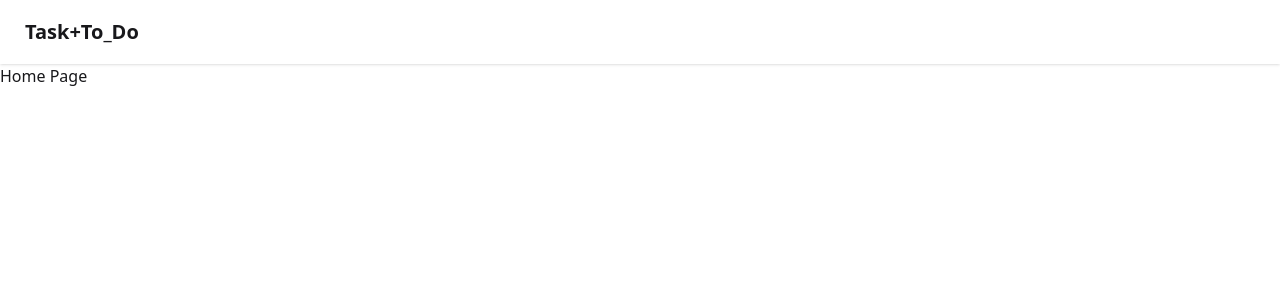
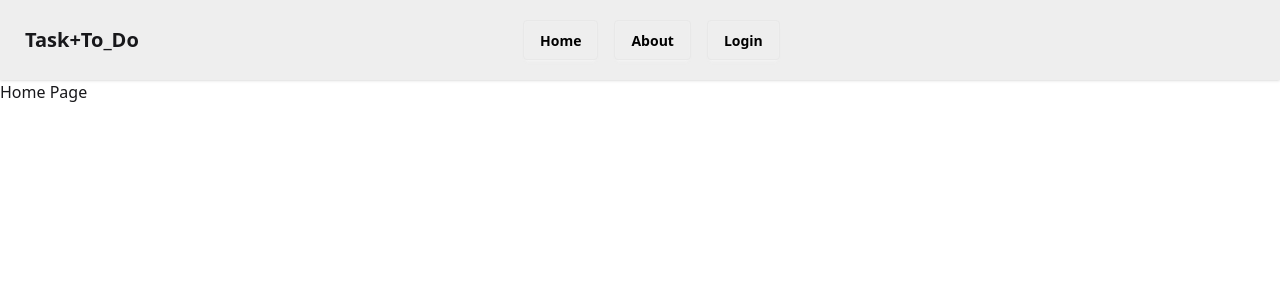
Before and after one commit to akashmuhammadabrrar/task-manager-client, a React (Vite) app: page / in a window 1280 px wide. Shown: the top 300 px of the page. Built offline with nearby package versions, Linux system fonts and the light colour scheme.

Commit message:
this commit for navbar

```diff
--- a/src/App.jsx
+++ b/src/App.jsx
@@ -1,12 +1,14 @@
 import { Route, Routes } from "react-router";
 import Home from "./pages/Home";
 import Root from "./layouts/Root";
+import Login from "./pages/Login/Login";
 
 function App() {
   return (
     <Routes>
       <Route path="/" element={<Root></Root>}>
         <Route index element={<Home></Home>}></Route>
+        <Route path="/login" element={<Login></Login>}></Route>
       </Route>
     </Routes>
   );
--- a/src/Provider/AuthProvider.jsx
+++ b/src/Provider/AuthProvider.jsx
@@ -0,0 +1,22 @@
+import React, { createContext, useState } from "react";
+import { getAuth } from "firebase/auth";
+import { app } from "../firebase/firebase.config";
+
+export const AuthContext = createContext(null);
+const auth = getAuth(app);
+
+const AuthProvider = ({ children }) => {
+  const [user, setUser] = useState(null);
+  const [loading, setLoading] = useState(false);
+
+  const authInfo = {
+    user,
+    loading,
+  };
+
+  return (
+    <AuthContext.Provider value={authInfo}>{children}</AuthContext.Provider>
+  );
+};
+
+export default AuthProvider;
--- a/src/components/Navbar.jsx
+++ b/src/components/Navbar.jsx
@@ -1,9 +1,57 @@
-import React from "react";
+import React, { useState } from "react";
+import { Link, useLocation } from "react-router";
 
 const Navbar = () => {
+  const [activeButton, setActiveButton] = useState("");
+  const location = useLocation();
+
+  const handleButtonClick = (buttonName) => {
+    setActiveButton(buttonName);
+  };
+
+  React.useEffect(() => {
+    setActiveButton("");
+  }, [location.pathname]);
+
   return (
-    <div className="navbar bg-base-100 shadow-sm">
+    <div className="navbar bg-base-300 shadow-sm">
       <a className="btn btn-ghost text-xl">Task+To_Do</a>
+
+      <ul className="navbar-end flex navbar items-center gap-4">
+        <li>
+          <button
+            className={`btn ${
+              activeButton === "home"
+                ? "bg-gray-800 text-white"
+                : "bg-transparent text-black"
+            }`}
+            onClick={() => handleButtonClick("home")}>
+            <Link to={"/"}>Home</Link>
+          </button>
+        </li>
+        <li>
+          <button
+            className={`btn ${
+              activeButton === "about"
+                ? "bg-gray-800 text-white"
+                : "bg-transparent text-black"
+            }`}
+            onClick={() => handleButtonClick("about")}>
+            <Link to={"/about"}>About</Link>
+          </button>
+        </li>
+        <li>
+          <button
+            className={`btn ${
+              activeButton === "login"
+                ? "bg-gray-800 text-white"
+                : "bg-transparent text-black"
+            }`}
+            onClick={() => handleButtonClick("login")}>
+            <Link to={"/login"}>Login</Link>
+          </button>
+        </li>
+      </ul>
     </div>
   );
 };
--- a/src/layouts/Root.jsx
+++ b/src/layouts/Root.jsx
@@ -1,6 +1,7 @@
 import React from "react";
 import { Outlet } from "react-router";
 import Navbar from "../components/Navbar";
+import Login from "../pages/Login/Login";
 
 const Root = () => {
   return (
--- a/src/main.jsx
+++ b/src/main.jsx
@@ -3,11 +3,14 @@ import { createRoot } from "react-dom/client";
 import "./index.css";
 import App from "./App.jsx";
 import { BrowserRouter } from "react-router";
+import AuthProvider from "./Provider/AuthProvider.jsx";
 
 createRoot(document.getElementById("root")).render(
   <StrictMode>
-    <BrowserRouter>
-      <App />
-    </BrowserRouter>
+    <AuthProvider>
+      <BrowserRouter>
+        <App />
+      </BrowserRouter>
+    </AuthProvider>
   </StrictMode>
 );
--- /dev/null
+++ b/src/pages/Login/Login.jsx
@@ -0,0 +1,11 @@
+import React from "react";
+
+const Login = () => {
+  return (
+    <div>
+      <h2>Login Page</h2>
+    </div>
+  );
+};
+
+export default Login;
```
